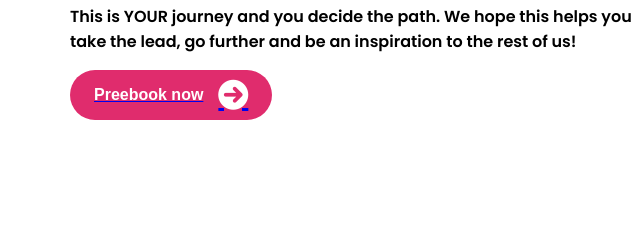
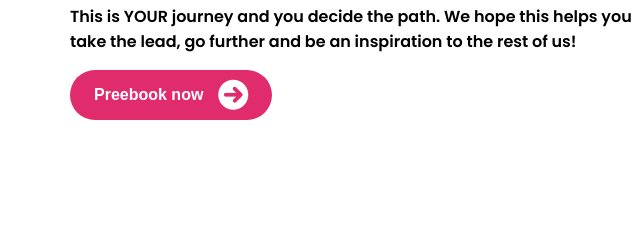
Before and after one commit to Adil755/Influencer-gear, a plain HTML site: page index.html in a window 1280 px wide. Shown: the part 368-608 px from the top of the page, 0-640 px from the left. Drawn offline with Linux system fonts and the light colour scheme.

Commit message:
btn link updated

```diff
--- a/css/style.css
+++ b/css/style.css
@@ -4,6 +4,10 @@ body {
     margin: 0;
     padding: 0;
     font-family: 'Poppins', sans-serif;
+}
+
+a {
+    text-decoration: none;
 }
 
 .container {
@@ -50,6 +54,7 @@ body {
     color: white;
     display: flex;
     align-items: center;
+    cursor: pointer;
 }
 
 .btn .btn-icon {
```
